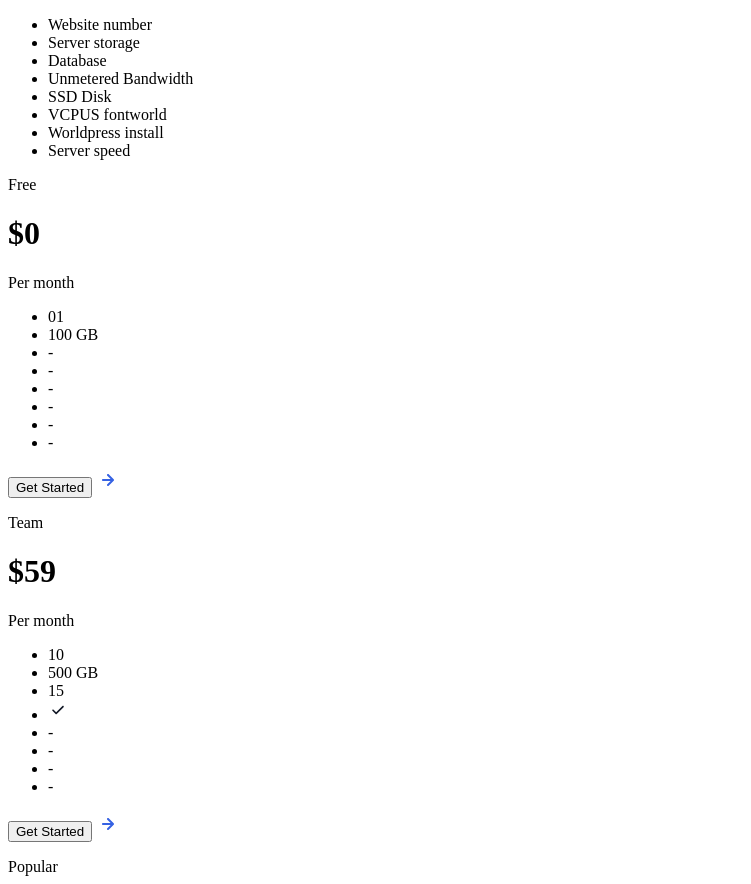
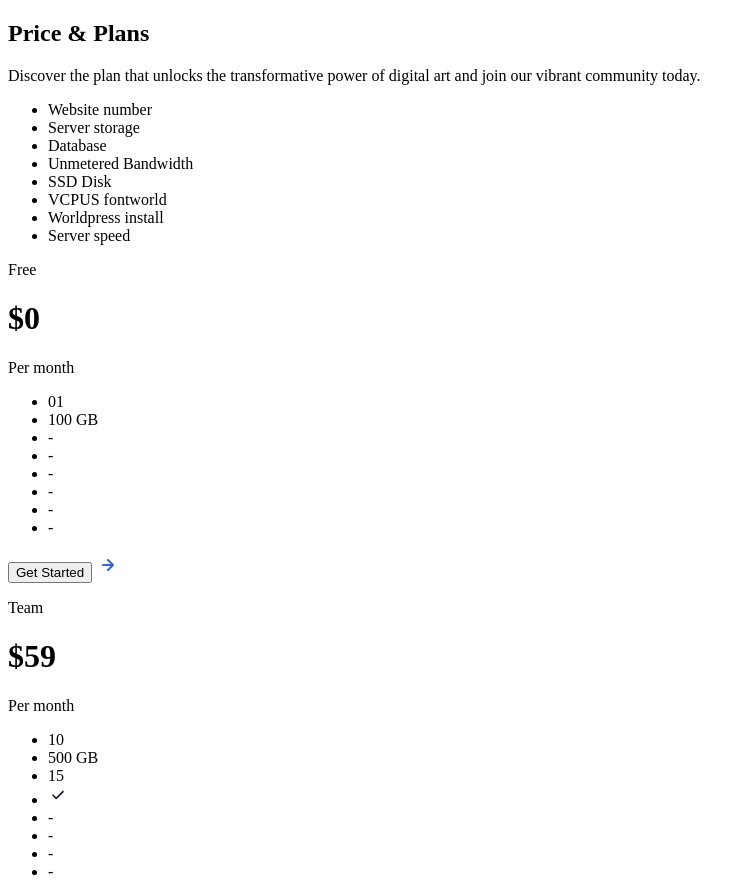
Before and after one commit to bhupotikumar/pricing-table-master, a plain HTML site: page index.html in a window 1280 px wide. Shown: the top 884 px of the page, without its empty margins (0-751 px from the left). Drawn offline with Linux system fonts and the light colour scheme.

Commit message:
header added done

```diff
--- a/index.html
+++ b/index.html
@@ -8,6 +8,12 @@
     <title>Pricing Table Master</title>
 </head>
 <body>
+    <header>
+        <div class="table-header">
+            <h2>Price & Plans</h2>
+            <p>Discover the plan that unlocks the transformative power of digital art and join our vibrant community today.</p>
+        </div>
+    </header>
     <main>
         <div class="table-container">
             <div class="col-1">
```
